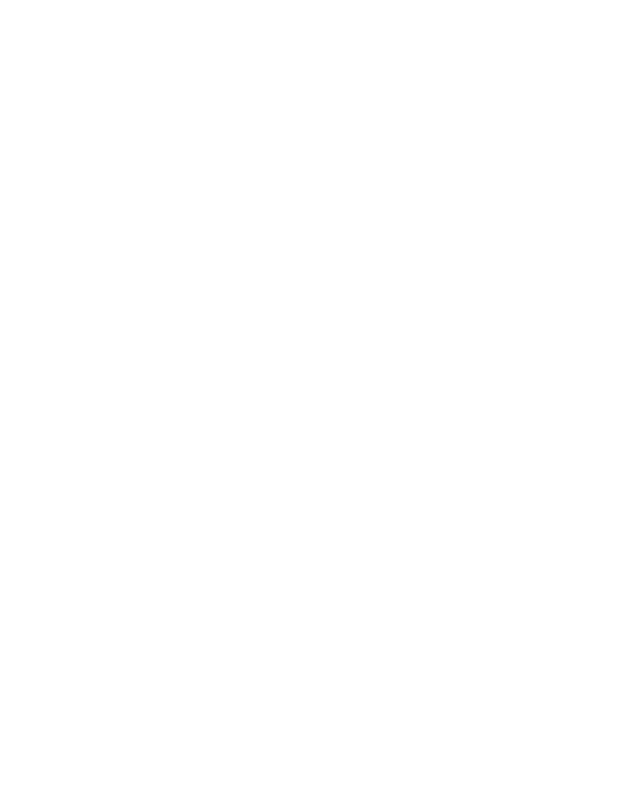
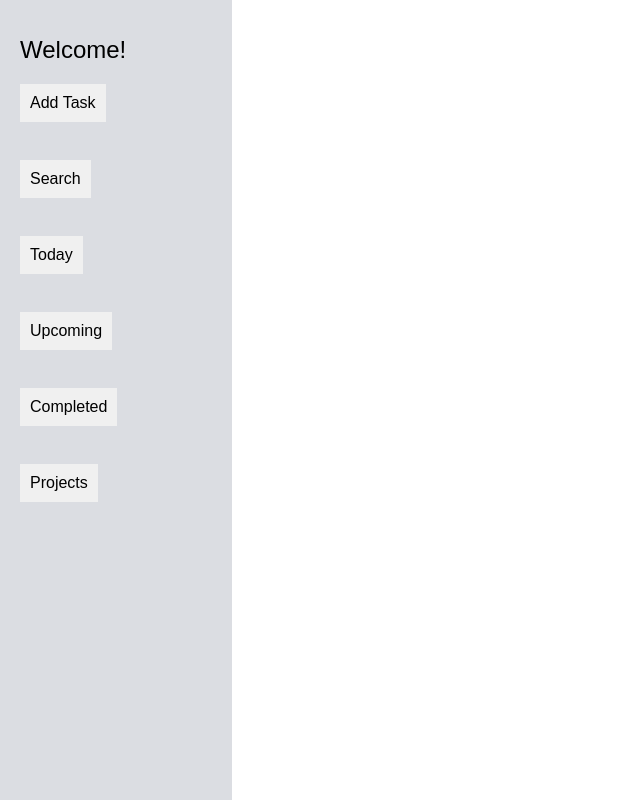
Before and after one commit to G135-neitzen/To-Do-List, a website built with webpack: page src/template.html in a window 1280 px wide. Shown: the whole page, without its empty margins (0-640 px from the left). Built offline with nearby package versions, Linux system fonts and the light colour scheme.

Commit message:
Left bar added

```diff
--- a/src/index.js
+++ b/src/index.js
@@ -0,0 +1 @@
+import "./styles.css";
--- /dev/null
+++ b/src/styles.css
@@ -0,0 +1,24 @@
+*{
+    font: 16px Arial, sans-serif;
+}
+header{
+    background-color: #dbdde2;
+    width: 15%;
+    left: 0;
+    top: 0;
+    position: fixed;
+    height: 100%;
+    padding: 20px;
+}
+header h1 {
+    font-size: 24px;
+    margin-bottom: 20px;
+}
+header button {
+    display: block;
+    margin: 10px 0;
+    padding: 10px;
+    background-color: #f0f0f0;
+    border: none;
+    cursor: pointer;
+}
--- a/src/template.html
+++ b/src/template.html
@@ -3,9 +3,18 @@
 <head>
     <meta charset="UTF-8">
     <meta name="viewport" content="width=device-width, initial-scale=1.0">
-    <title>Document</title>
+    <link rel="stylesheet" href="styles.css">
+    <title>To-Do List</title>
 </head>
 <body>
-
+    <header>
+        <h1>Welcome!</h1>
+        <button id="add-task">Add Task</button><br>
+        <button id="search-tasks">Search</button><br>
+        <button id="today-tasks">Today</button><br>
+        <button id="upcoming-tasks">Upcoming</button><br>
+        <button id="completed-tasks">Completed</button><br>
+        <button id="Projects">Projects</button><br>
+    </header>
 </body>
 </html>
```
